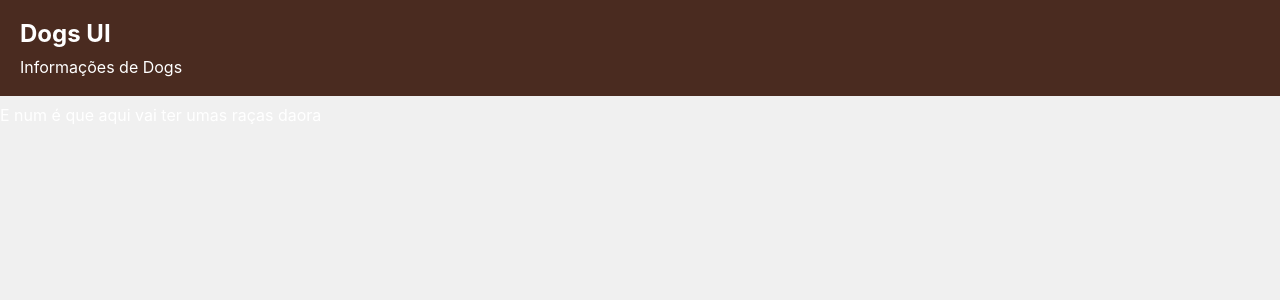
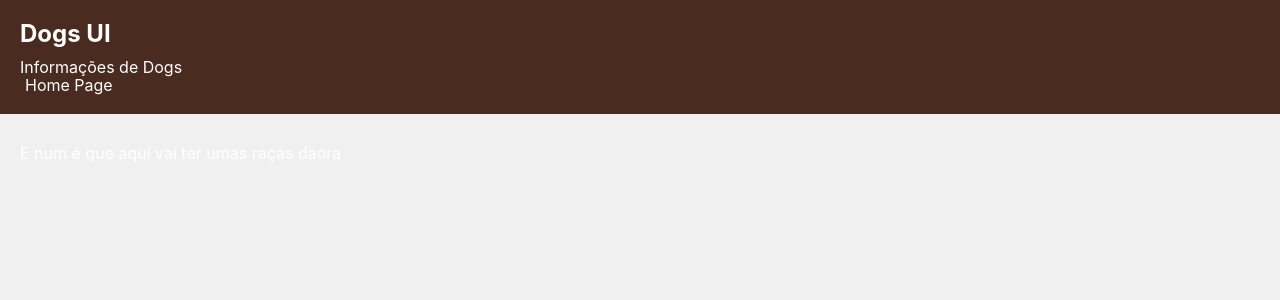
Before and after one commit to anderson-souza/dogs-ui, a React (Create React App) app: page / in a window 1280 px wide. Shown: the top 300 px of the page. Built offline with nearby package versions, Linux system fonts and the light colour scheme.

Commit message:
Estilizado content; Alterado alguns estilos do Header; Movido App para dentro do Routes;

```diff
--- a/src/App.tsx
+++ b/src/App.tsx
@@ -1,12 +1,10 @@
 import React from "react";
-import Header from "./components/Header/header";
 import "./App.css";
 import Routes from "./routes/Routes";
 
 function App() {
   return (
     <div className='App'>
-      <Header />
       <Routes />
     </div>
   );
--- a/src/components/Header/header.tsx
+++ b/src/components/Header/header.tsx
@@ -1,11 +1,17 @@
 import * as React from "react";
 import "./style.css";
+import { Link } from "react-router-dom";
 
 const Header: React.SFC = () => {
   return (
     <header>
       <h2>Dogs UI</h2>
       <p>Informações de Dogs</p>
+      <nav>
+        <Link to='/' className='header-link'>
+          Home Page
+        </Link>
+      </nav>
     </header>
   );
 };
--- a/src/components/Header/style.css
+++ b/src/components/Header/style.css
@@ -15,3 +15,9 @@ p {
   margin: auto;
   padding-top: 10px;
 }
+
+.header-link {
+  color: white;
+  text-decoration: none;
+  padding: 5px;
+}
--- a/src/index.tsx
+++ b/src/index.tsx
@@ -3,9 +3,4 @@ import ReactDOM from "react-dom";
 import App from "./App";
 import "normalize.css";
 
-ReactDOM.render(
-  <React.StrictMode>
-    <App />
-  </React.StrictMode>,
-  document.getElementById("root")
-);
+ReactDOM.render(<App />, document.getElementById("root"));
--- a/src/routes/Routes.tsx
+++ b/src/routes/Routes.tsx
@@ -1,11 +1,14 @@
 import React from "react";
 import { BrowserRouter as Router, Route } from "react-router-dom";
 import RacasPage from "../pages/racas/RacasPage";
+import Header from "../components/Header/header";
+import "./style.css";
 
 const Routes: React.SFC = () => {
   return (
     <Router>
-      <div>
+      <Header />
+      <div className='content'>
         <Route path='/' component={RacasPage} />
       </div>
     </Router>
--- /dev/null
+++ b/src/routes/style.css
@@ -0,0 +1,3 @@
+.content {
+  padding: 20px;
+}
```
